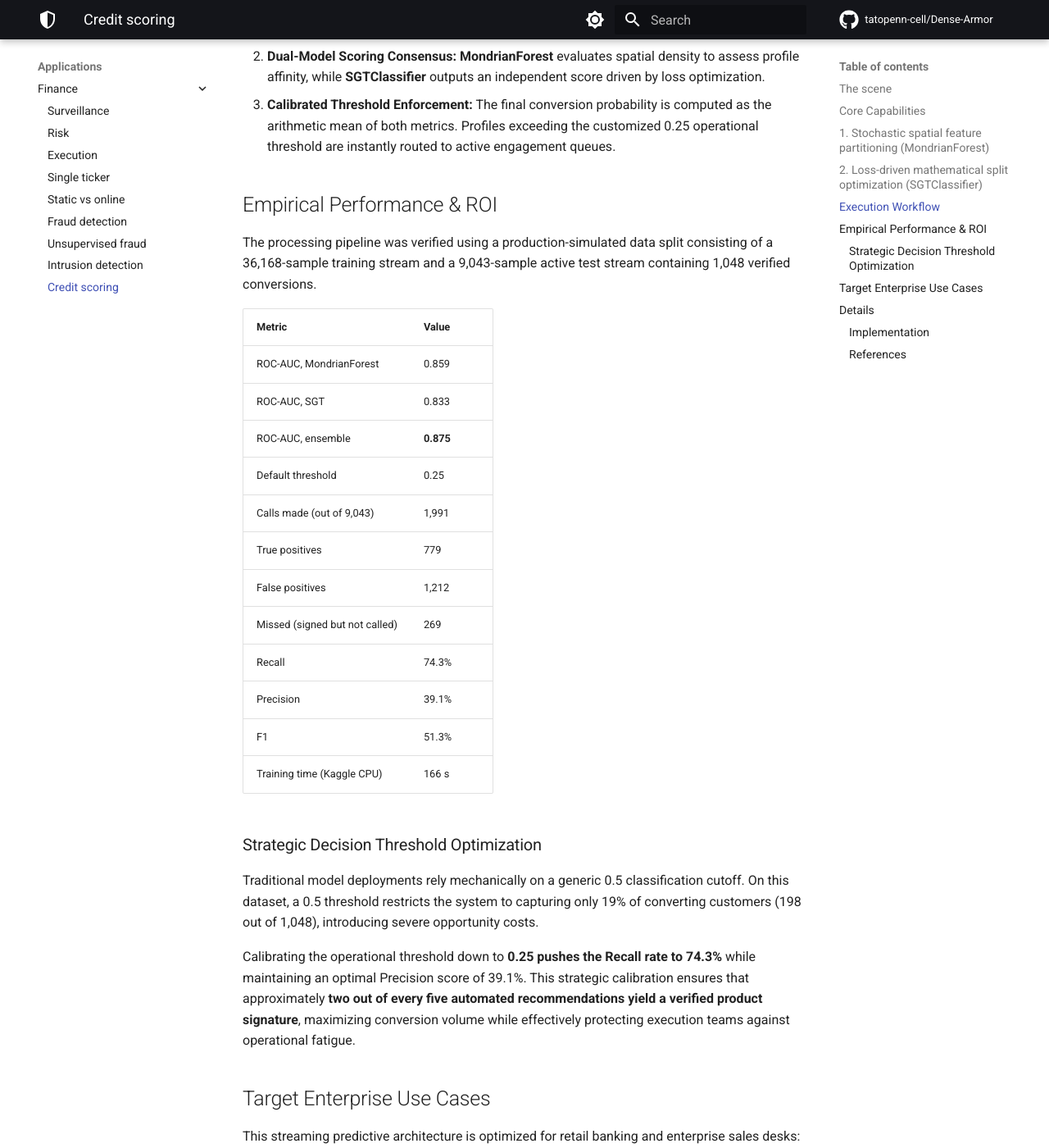
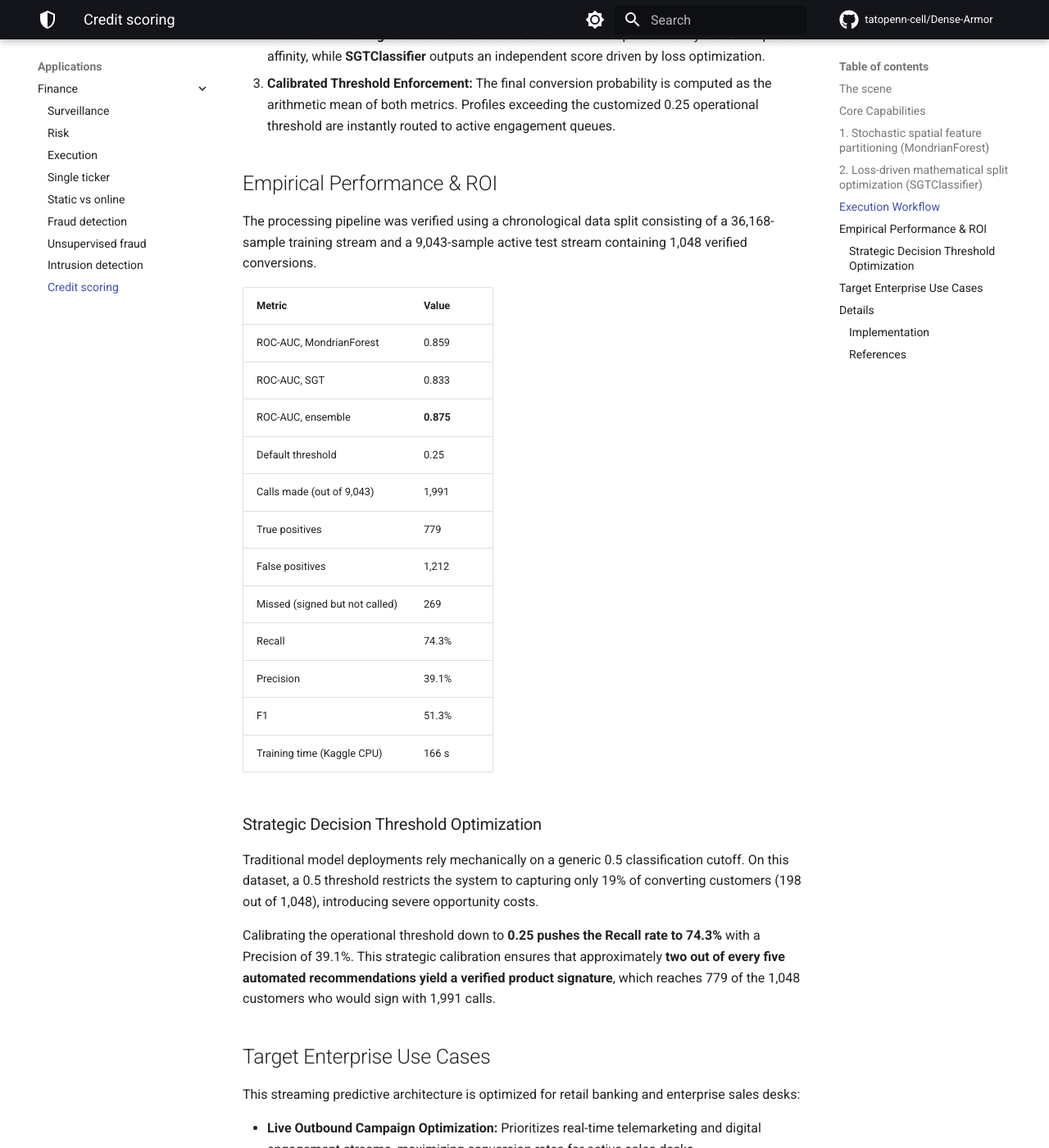
Before and after one commit to tatopenn-cell/Dense-Armor, an MkDocs documentation site: the page built from docs/finance/credit_scoring.md, in a window 1280 px wide and 1400 px high, scrolled down 2265 px. Shown: the whole window at 82% size. Built offline with MkDocs 1.6.1 and Material for MkDocs 9.7.7, drawn with Linux system fonts in a browser that asks for light colours; comment, search, counter and statistics services are not loaded; some of the changed text lies outside the part shown.

Commit message:
Finance docs: describe the data as historical, remove unmeasured claims

```diff
--- a/docs/finance/credit_scoring.md
+++ b/docs/finance/credit_scoring.md
@@ -11,7 +11,7 @@
 
 To maximize customer lifetime value and optimize outbound conversion funnels, engagement strategies must utilize real-time analytical ranking engines.
 
-To benchmark this capability under real operational conditions, the dual-tree streaming pipeline was deployed on **45,211 real production telemarketing interactions** from the industry-standard UCI Bank Marketing dataset. Subscriptions account for 11.6% of the continuous historical stream. The model operates within a strict predictive framework, learning incrementally from each finalized customer interaction to dynamically score and rank subsequent leads as soon as they interface with the system.
+To benchmark this capability on historical data, the dual-tree streaming pipeline was run on **45,211 telemarketing interactions** from the industry-standard UCI Bank Marketing dataset. Subscriptions account for 11.6% of the continuous historical stream. The model operates within a strict predictive framework, learning incrementally from each finalized customer interaction to dynamically score and rank subsequent leads as soon as they interface with the system.
 
 
 ## Core Capabilities
@@ -46,7 +46,7 @@
 
 ## Empirical Performance & ROI
 
-The processing pipeline was verified using a production-simulated data split consisting of a 36,168-sample training stream and a 9,043-sample active test stream containing 1,048 verified conversions.
+The processing pipeline was verified using a chronological data split consisting of a 36,168-sample training stream and a 9,043-sample active test stream containing 1,048 verified conversions.
 
 | Metric | Value |
 |---|---|
@@ -67,7 +67,7 @@
 
 Traditional model deployments rely mechanically on a generic 0.5 classification cutoff. On this dataset, a 0.5 threshold restricts the system to capturing only 19% of converting customers (198 out of 1,048), introducing severe opportunity costs.
 
-Calibrating the operational threshold down to **0.25 pushes the Recall rate to 74.3%** while maintaining an optimal Precision score of 39.1%. This strategic calibration ensures that approximately **two out of every five automated recommendations yield a verified product signature**, maximizing conversion volume while effectively protecting execution teams against operational fatigue.
+Calibrating the operational threshold down to **0.25 pushes the Recall rate to 74.3%** with a Precision of 39.1%. This strategic calibration ensures that approximately **two out of every five automated recommendations yield a verified product signature**, which reaches 779 of the 1,048 customers who would sign with 1,991 calls.
 
 
 ## Target Enterprise Use Cases
```
Also changed, not shown: docs/finance/index.md (+2 -2 lines), docs/finance/intrusion.md (+2 -2 lines), docs/finance/risk.md (+2 -2 lines), docs/finance/surveillance.md (+3 -3 lines), docs/finance/unsupervised_fraud.md (+1 -1 lines).
